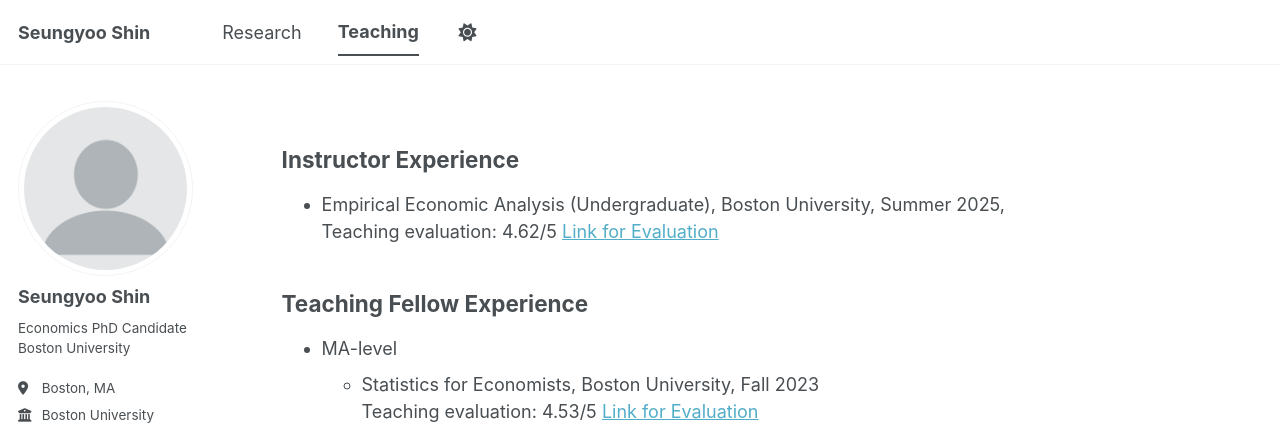
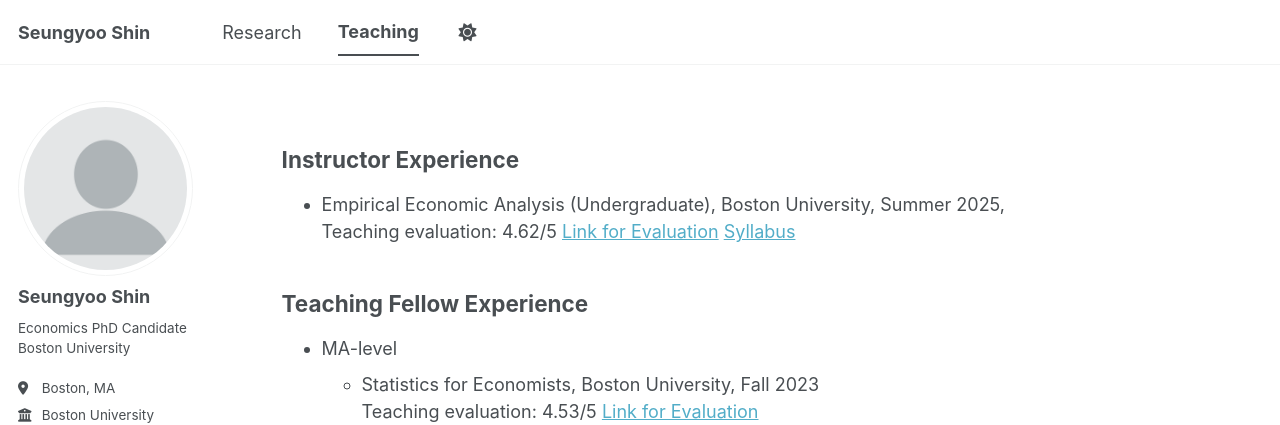
Before and after one commit to SeungyooShin/seungyooshin.github.io, a Jekyll site: the page built from _pages/teaching.md, in a window 1280 px wide and 938 px high. Shown: the top 425 px of the window. Built offline with Jekyll 4.4.1, drawn with Linux system fonts in a browser that asks for light colours; a script bundle is joined from its source files by our own code; library files that are not in the unit come from our copies.

Commit message:
Update teaching.md

```diff
--- a/_pages/teaching.md
+++ b/_pages/teaching.md
@@ -13,6 +13,7 @@ classes: hide-title tight-top
     <br>
     Teaching evaluation: 4.62/5
     <a href="https://seungyooshin.github.io/assets/EC204S 2025 - Seungyoo Shin (Instructor).pdf" target="_blank" rel="noopener">Link for Evaluation</a>
+    <a href="https://seungyooshin.github.io/assets/CAS EC 204 - 2025 (Shin).pdf" target="_blank" rel="noopener">Syllabus</a>
   </li>
 </ul>
 
```
